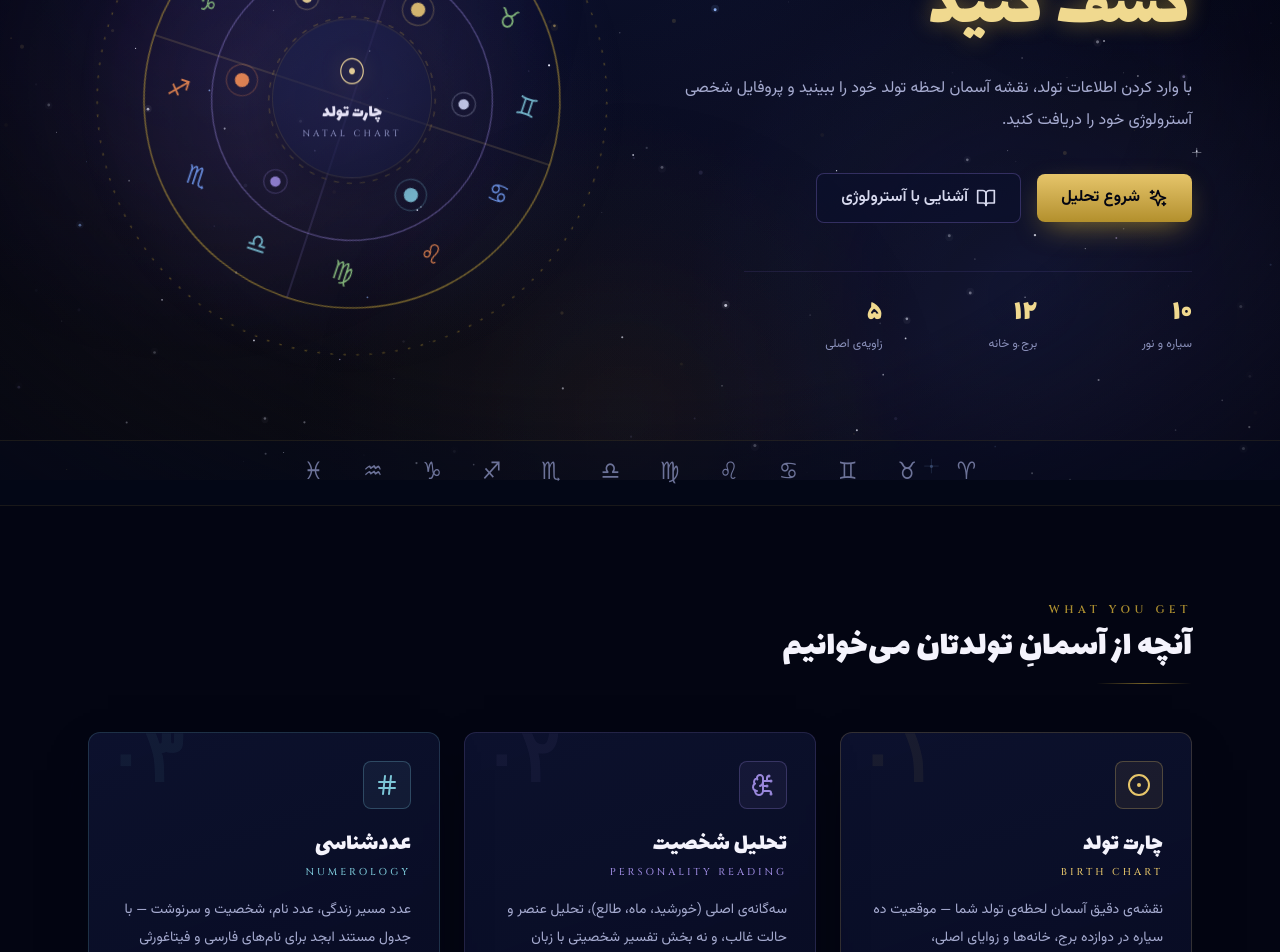
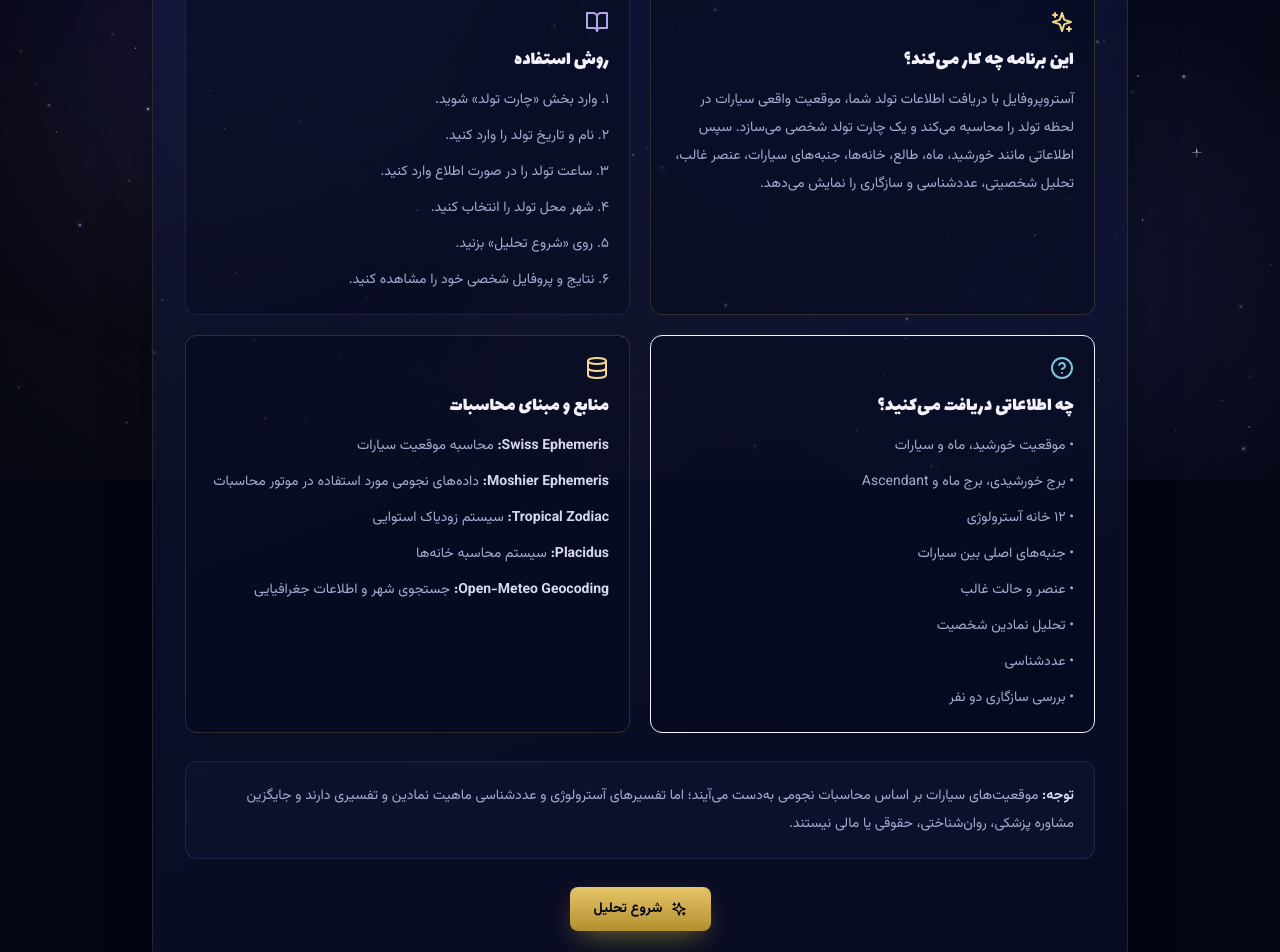
Before and after one commit to mahmunirmoon/ASTROLOGHI2, a React (Vite) app: page /#/help in a window 1280 px wide. Shown: the part 320-1272 px from the top of the page. Built offline with nearby package versions, Linux system fonts and the light colour scheme.

Commit message:
Add files via upload

```diff
--- a/src/App.tsx
+++ b/src/App.tsx
@@ -5,10 +5,12 @@ import { MusicProvider } from "./context/MusicContext";
 import Starfield from "./components/Starfield";
 import Header from "./components/Header";
 import Footer from "./components/Footer";
+import MusicPlayer from "./components/MusicPlayer";
 import HomePage from "./pages/HomePage";
 import WizardPage from "./pages/WizardPage";
 import DashboardPage from "./pages/DashboardPage";
 import CompatibilityPage from "./pages/CompatibilityPage";
+import HelpPage from "./pages/HelpPage";
 
 const ScrollToTop = () => {
   const { pathname } = useLocation();
@@ -28,6 +30,7 @@ const AnimatedRoutes = () => {
         <Route path="/wizard" element={<WizardPage />} />
         <Route path="/profile" element={<DashboardPage />} />
         <Route path="/compatibility" element={<CompatibilityPage />} />
+        <Route path="/help" element={<HelpPage />} />
         <Route path="*" element={<HomePage />} />
       </Routes>
     </div>
@@ -67,6 +70,7 @@ const App = () => (
           </main>
           <Footer />
         </div>
+        <MusicPlayer />
         <Toast />
       </MusicProvider>
     </HashRouter>
--- a/src/components/Header.tsx
+++ b/src/components/Header.tsx
@@ -38,6 +38,7 @@ const Header = () => {
     { to: "/wizard", label: "چارت تولد" },
     ...(hasProfile ? [{ to: "/profile", label: "پروفایل من" }] : []),
     { to: "/compatibility", label: "سازگاری" },
+    { to: "/help", label: "راهنما" },
   ];
 
   const navCls = ({ isActive }: { isActive: boolean }) =>
--- /dev/null
+++ b/src/pages/HelpPage.tsx
@@ -0,0 +1,112 @@
+import { BookOpen, CircleHelp, Database, Sparkles } from "lucide-react";
+import { Link } from "react-router-dom";
+
+const HelpPage = () => {
+  return (
+    <div dir="rtl" className="mx-auto max-w-5xl px-4 pb-20 pt-28 sm:px-6">
+      <section className="glass rounded-2xl p-6 sm:p-8">
+        <div className="mb-8 text-center">
+          <CircleHelp className="mx-auto h-10 w-10 text-gold-300" />
+          <h1 className="font-display mt-3 text-3xl text-ink-50 sm:text-4xl">
+            راهنمای آستروپروفایل
+          </h1>
+          <p className="mt-3 text-sm leading-7 text-ink-400">
+            راهنمای کوتاه استفاده از برنامه، خروجی‌ها و منابع محاسبات
+          </p>
+        </div>
+
+        <div className="grid gap-5 md:grid-cols-2">
+          <article className="rounded-xl border border-gold-500/20 bg-night-900/50 p-5">
+            <Sparkles className="h-6 w-6 text-gold-300" />
+            <h2 className="font-display mt-3 text-xl text-ink-50">
+              این برنامه چه کار می‌کند؟
+            </h2>
+            <p className="mt-3 text-sm leading-7 text-ink-400">
+              آستروپروفایل با دریافت اطلاعات تولد شما، موقعیت واقعی سیارات
+              در لحظه تولد را محاسبه می‌کند و یک چارت تولد شخصی می‌سازد.
+              سپس اطلاعاتی مانند خورشید، ماه، طالع، خانه‌ها، جنبه‌های سیارات،
+              عنصر غالب، تحلیل شخصیتی، عددشناسی و سازگاری را نمایش می‌دهد.
+            </p>
+          </article>
+
+          <article className="rounded-xl border border-mystic-500/20 bg-night-900/50 p-5">
+            <BookOpen className="h-6 w-6 text-mystic-300" />
+            <h2 className="font-display mt-3 text-xl text-ink-50">
+              روش استفاده
+            </h2>
+            <ol className="mt-3 space-y-2 text-sm leading-7 text-ink-400">
+              <li>۱. وارد بخش «چارت تولد» شوید.</li>
+              <li>۲. نام و تاریخ تولد را وارد کنید.</li>
+              <li>۳. ساعت تولد را در صورت اطلاع وارد کنید.</li>
+              <li>۴. شهر محل تولد را انتخاب کنید.</li>
+              <li>۵. روی «شروع تحلیل» بزنید.</li>
+              <li>۶. نتایج و پروفایل شخصی خود را مشاهده کنید.</li>
+            </ol>
+          </article>
+
+          <article className="rounded-xl border border-airx-500/20 bg-night-900/50 p-5">
+            <CircleHelp className="h-6 w-6 text-airx-400" />
+            <h2 className="font-display mt-3 text-xl text-ink-50">
+              چه اطلاعاتی دریافت می‌کنید؟
+            </h2>
+            <ul className="mt-3 space-y-2 text-sm leading-7 text-ink-400">
+              <li>• موقعیت خورشید، ماه و سیارات</li>
+              <li>• برج خورشیدی، برج ماه و Ascendant</li>
+              <li>• ۱۲ خانه آسترولوژی</li>
+              <li>• جنبه‌های اصلی بین سیارات</li>
+              <li>• عنصر و حالت غالب</li>
+              <li>• تحلیل نمادین شخصیت</li>
+              <li>• عددشناسی</li>
+              <li>• بررسی سازگاری دو نفر</li>
+            </ul>
+          </article>
+
+          <article className="rounded-xl border border-gold-500/20 bg-night-900/50 p-5">
+            <Database className="h-6 w-6 text-gold-300" />
+            <h2 className="font-display mt-3 text-xl text-ink-50">
+              منابع و مبنای محاسبات
+            </h2>
+            <div className="mt-3 space-y-2 text-sm leading-7 text-ink-400">
+              <p>
+                <strong className="text-ink-200">Swiss Ephemeris:</strong>{" "}
+                محاسبه موقعیت سیارات
+              </p>
+              <p>
+                <strong className="text-ink-200">Moshier Ephemeris:</strong>{" "}
+                داده‌های نجومی مورد استفاده در موتور محاسبات
+              </p>
+              <p>
+                <strong className="text-ink-200">Tropical Zodiac:</strong>{" "}
+                سیستم زودیاک استوایی
+              </p>
+              <p>
+                <strong className="text-ink-200">Placidus:</strong>{" "}
+                سیستم محاسبه خانه‌ها
+              </p>
+              <p>
+                <strong className="text-ink-200">Open-Meteo Geocoding:</strong>{" "}
+                جستجوی شهر و اطلاعات جغرافیایی
+              </p>
+            </div>
+          </article>
+        </div>
+
+        <div className="mt-7 rounded-xl border border-mystic-500/20 bg-mystic-500/5 p-5 text-sm leading-7 text-ink-400">
+          <strong className="text-ink-200">توجه:</strong>{" "}
+          موقعیت‌های سیارات بر اساس محاسبات نجومی به‌دست می‌آیند؛
+          اما تفسیرهای آسترولوژی و عددشناسی ماهیت نمادین و تفسیری دارند
+          و جایگزین مشاوره پزشکی، روان‌شناختی، حقوقی یا مالی نیستند.
+        </div>
+
+        <div className="mt-7 text-center">
+          <Link to="/wizard" className="btn-gold">
+            <Sparkles className="h-4 w-4" />
+            شروع تحلیل
+          </Link>
+        </div>
+      </section>
+    </div>
+  );
+};
+
+export default HelpPage;
```
